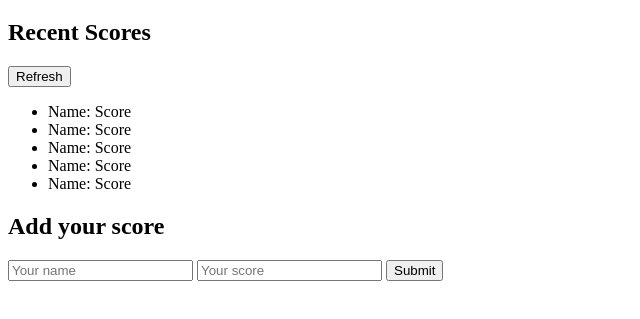
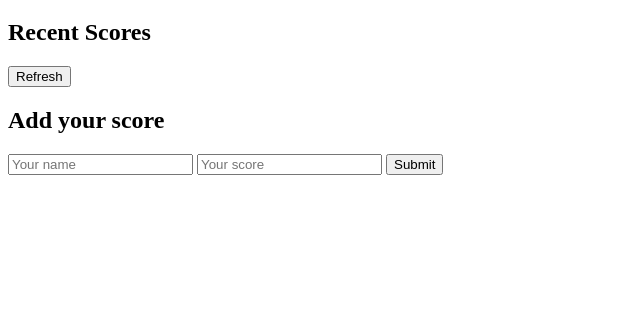
Before and after one commit to ngeelani48/Leaderboard, a website: page src/index.html in a window 1280 px wide. Shown: the part 61-380 px from the top of the page, without its empty margins (0-640 px from the left). Drawn offline with Linux system fonts and the light colour scheme; a web font is replaced by a local one.

Commit message:
Remove li items from index.html

```diff
--- a/src/index.html
+++ b/src/index.html
@@ -15,37 +15,18 @@
        <article class="score-board">
         <div class="recent-title-btn">
             <h2 class="recent-title">Recent Scores</h2>
-            <button class="refresh-btn">Refresh</button>
+            <button class="refresh-btn" id="refresh-btn">Refresh</button>
         </div>
-        <ul class="recent-list">
-            <li class ="recent-score">
-                <span class="name">Name:</span>
-                <span class="score">Score</span>
-            </li>
-            <li class ="recent-score">
-                <span class="name">Name:</span>
-                <span class="score">Score</span>
-            </li>
-            <li class ="recent-score">
-                <span class="name">Name:</span>
-                <span class="score">Score</span>
-            </li>
-            <li class ="recent-score">
-                <span class="name">Name:</span>
-                <span class="score">Score</span>
-            </li>
-            <li class ="recent-score">
-                <span class="name">Name:</span>
-                <span class="score">Score</span>
-            </li>
+        <ul class="recent-list" id="recent-list">
+
         </ul>
        </article>
        <article class="form-add">
         <h2 class="add-title">Add your score</h2>
       <form class="form">
-        <input type="text" name="name" id="name" placeholder="Your name" class="form-input"/>
+        <input type="text" name="name" id="name" placeholder="Your name" class="form-input" required/>
         <input type="number" name="score" id="score" placeholder="Your score"
-          class="form-input" />
+          class="form-input" required/>
         <button type="submit" class="form-btn">Submit</button>
       </form>
     </article>
```
